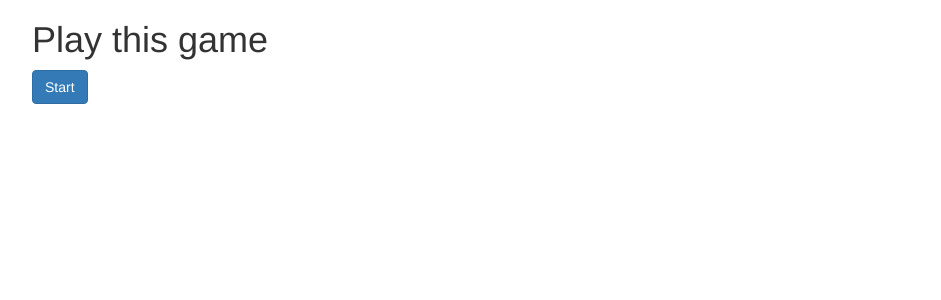
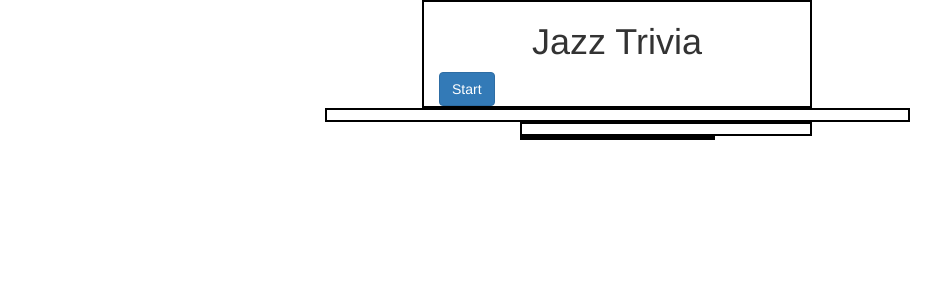
Before and after one commit to MichelleHettinger/Jazz-Trivia-Game, a PHP site: page / in a window 1280 px wide. Shown: the top 300 px of the page, without its empty margins (23-964 px from the left). Run offline with PHP 8.4, Linux system fonts and the light colour scheme.

Commit message:
centered some text

```diff
--- a/assets/css/mystyles.css
+++ b/assets/css/mystyles.css
@@ -1,3 +1,10 @@
 .box {
 	border: 2px black solid;
 }
+h1 {
+	text-align: center;
+}
+
+#questions, #time-remaining p {
+	text-align: center;
+}
--- a/assets/js/game.js
+++ b/assets/js/game.js
@@ -161,10 +161,11 @@ var updateDisplay = {
 		$("#the-gifs").remove();												//Remove the last  gif
 
 		//Update with the following:
-		$("#questions").html("<p>Here's how you did.</p>");
-		$("#questions").append("<p>Number Correct: " + numRight + "</p");
-		$("#questions").append("<p>Number Wrong: " + numWrong + "</p");
-		$("#questions").append("<p>Number Unanswered: " + numUnanswered + "</p");
+		$("#answer1").html("Here's how you did.");
+		$("#answer2").html("Number Correct: " + numRight);
+		$("#answer3").html("Number Wrong: " + numWrong);
+		$("#answer4").html("Number Unanswered: " + numUnanswered);
+		$("#the-answers").removeClass("sr-only");								//Make div visible again from page
 	},
 }
 
@@ -172,7 +173,7 @@ var updateDisplay = {
 var questionsAnswers = {
 
 	checkGuess: function(guessedLetter){
-		clearInterval(counter);														//Stop the counter
+		clearInterval(counter);													//Stop the counter
 
 		$("#time-remaining").html("Time remaining: " + timer.time);				//Display time on the html page
 
@@ -189,7 +190,7 @@ var questionsAnswers = {
 
 	assignQuestion: function (){
 
-		//Assign currentQuestion as well as the current answers
+		//Assign currentQuestion as well as the current answers and images
 		if (questionNumber == 1){
 
 			currentQuestion = questionsAnswers.q1;
--- a/index.html
+++ b/index.html
@@ -12,7 +12,7 @@
 		<link rel="stylesheet" type="text/css" href="assets/css/mystyles.css">
 
 		<!-- Title displayed on tab. -->
-		<title></title>
+		<title>Jazz Trivia</title>
 	</head>
 
 	<body>
@@ -20,25 +20,31 @@
 		<div class="container">
 
 			<div class="row" id="the-heading">
-				<h1>Play this game</h1>
+				<div class="col-sm-4 col-sm-offset-4 box">
+					<h1>Jazz Trivia</h1>
 					<button class="btn btn-primary" id="startButton">Start</button>
+				</div>
 			</div>
 
 			<div class="row" id="questions">
+				<div class="col-sm-6 col-sm-offset-3 box">
 					<p id="time-remaining"></p>
 					<p id="current-question"></p>
 				</div>
+			</div>
 
 			<div class="row" id="the-answers">
+				<div class="col-sm-3 col-sm-offset-5 box">
 					<p class="answer" id="answer1"></p>
 					<p class="answer" id="answer2"></p>
 					<p class="answer" id="answer3"></p>
 					<p class="answer" id="answer4"></p>
 				</div>
+			</div>
 
-			<div class="row" id="the-gifs">
-
-
+			<div class="row">
+				<div class="col-sm-2 col-sm-offset-5 box" id="the-gifs">
+				</div>
 			</div>
 
 
```
Lines whose indentation alone changed are shown as unchanged.
